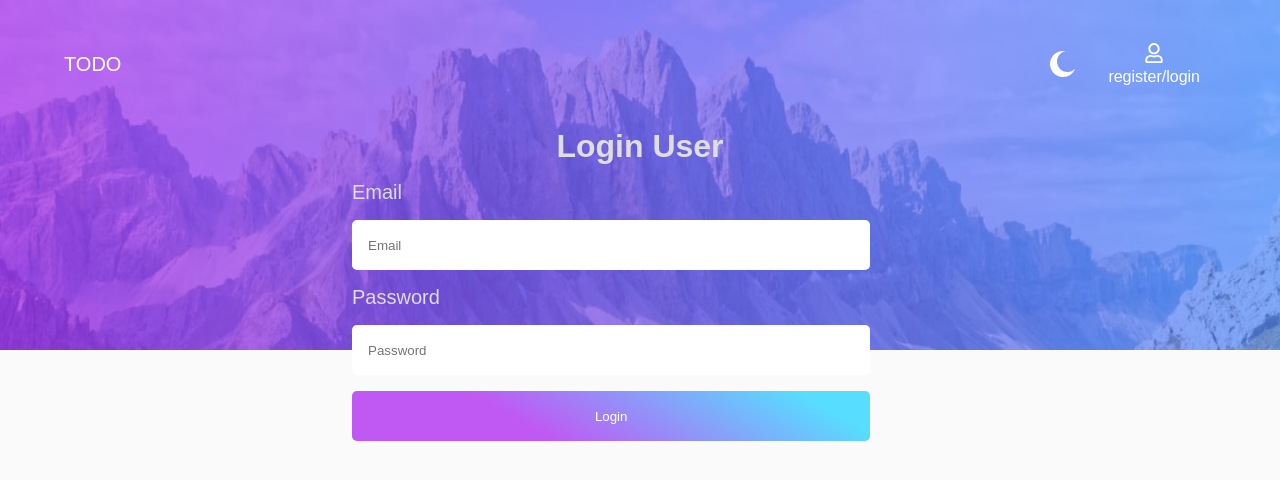
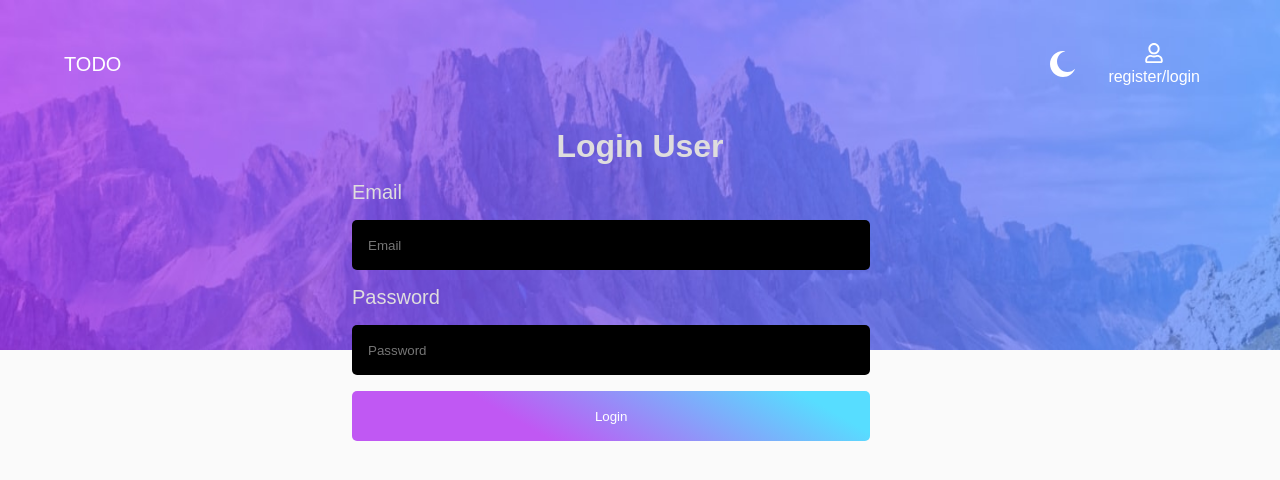
Before and after one commit to Aditya-Mane007/todo-app-frontend, a React (Create React App) app: page /login in a window 1280 px wide. Shown: the top 480 px of the page. Built offline with nearby package versions, Linux system fonts and the light colour scheme.

Commit message:
text Color error fixed

```diff
--- a/src/App.css
+++ b/src/App.css
@@ -144,6 +144,7 @@ svg {
   outline: none;
   border: none;
   padding: 0rem 1rem;
+  background-color: var(--text);
 }
 .form-control .btn {
   cursor: pointer;
```
